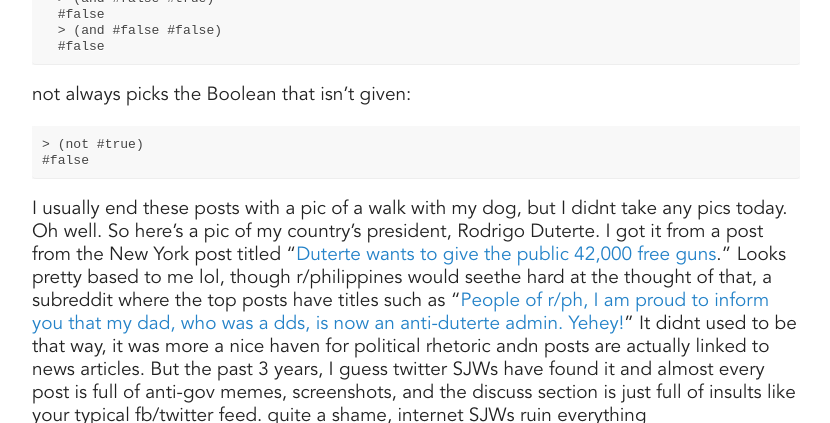
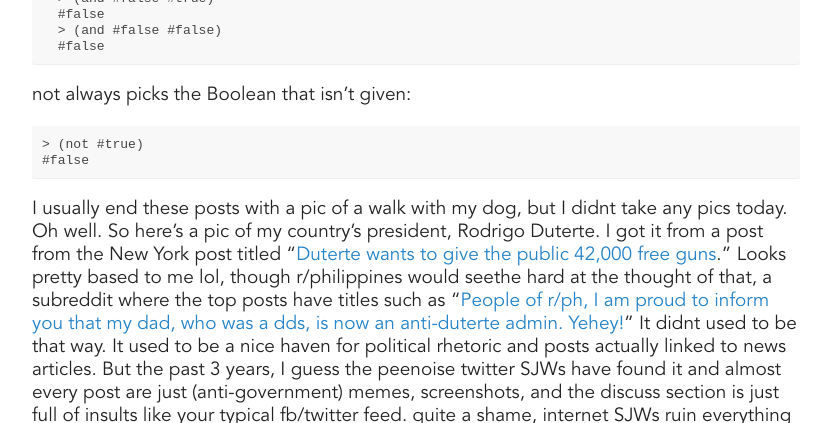
Before and after one commit to jpamata/jpamata.github.io, a Jekyll site: the page built from _posts/2021-04-28-diy-bootcamp-016.md, in a window 1280 px wide and 900 px high, scrolled down 3909 px, cut to the strip 0-423 px from the top of the window. Shown: the whole strip, without its empty margins (224-1054 px from the left). Built offline with Jekyll 4.4.1, drawn with Linux system fonts in a browser that asks for light colours; comment, search, counter and statistics services are not loaded.

Commit message:
Update 2021-04-28-diy-bootcamp-016.md

```diff
--- a/_posts/2021-04-28-diy-bootcamp-016.md
+++ b/_posts/2021-04-28-diy-bootcamp-016.md
@@ -174,6 +174,6 @@
 	> (not #true)
 	#false
 
-I usually end these posts with a pic of a walk with my dog, but I didnt take any pics today. Oh well. So here's a pic of my country's president, Rodrigo Duterte. I got it from a post from the New York post titled "[Duterte wants to give the public 42,000 free guns](https://nypost.com/2018/06/15/duterte-wants-to-give-the-public-42000-free-guns/)." Looks pretty based to me lol, though r/philippines would seethe hard at the thought of that, a subreddit where the top posts have titles such as "[People of r/ph, I am proud to inform you that my dad, who was a dds, is now an anti-duterte admin. Yehey!](https://old.reddit.com/r/Philippines/comments/mxdlmr/people_of_rph_i_am_proud_to_inform_you_that_my/)" It didnt used to be that way, it was more a nice haven for political rhetoric andn posts are actually linked to news articles. But the past 3 years, I guess twitter SJWs have found it and almost every post is full of anti-gov memes, screenshots, and the discuss section is just full of insults like your typical fb/twitter feed. quite a shame, internet SJWs ruin everything
+I usually end these posts with a pic of a walk with my dog, but I didnt take any pics today. Oh well. So here's a pic of my country's president, Rodrigo Duterte. I got it from a post from the New York post titled "[Duterte wants to give the public 42,000 free guns](https://nypost.com/2018/06/15/duterte-wants-to-give-the-public-42000-free-guns/)." Looks pretty based to me lol, though r/philippines would seethe hard at the thought of that, a subreddit where the top posts have titles such as "[People of r/ph, I am proud to inform you that my dad, who was a dds, is now an anti-duterte admin. Yehey!](https://old.reddit.com/r/Philippines/comments/mxdlmr/people_of_rph_i_am_proud_to_inform_you_that_my/)" It didnt used to be that way. It used to be a nice haven for political rhetoric and posts actually linked to news articles. But the past 3 years, I guess the peenoise twitter SJWs have found it and almost every post are just (anti-government) memes, screenshots, and the discuss section is just full of insults like your typical fb/twitter feed. quite a shame, internet SJWs ruin everything
 
 <img src="https://i2.wp.com/nypost.com/wp-content/uploads/sites/2/2018/06/180615-duterte-give-out-free-guns-01.jpg?quality=80&strip=all&ssl=1">
```
